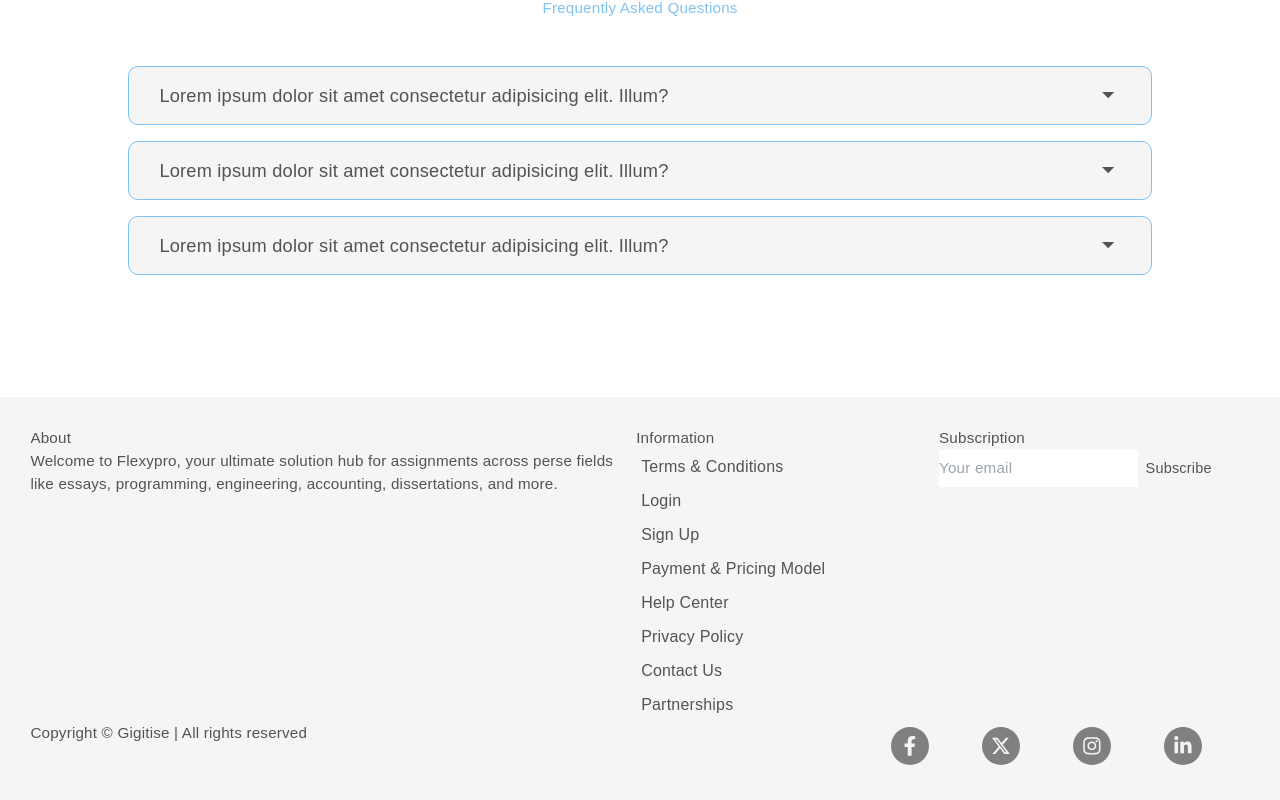
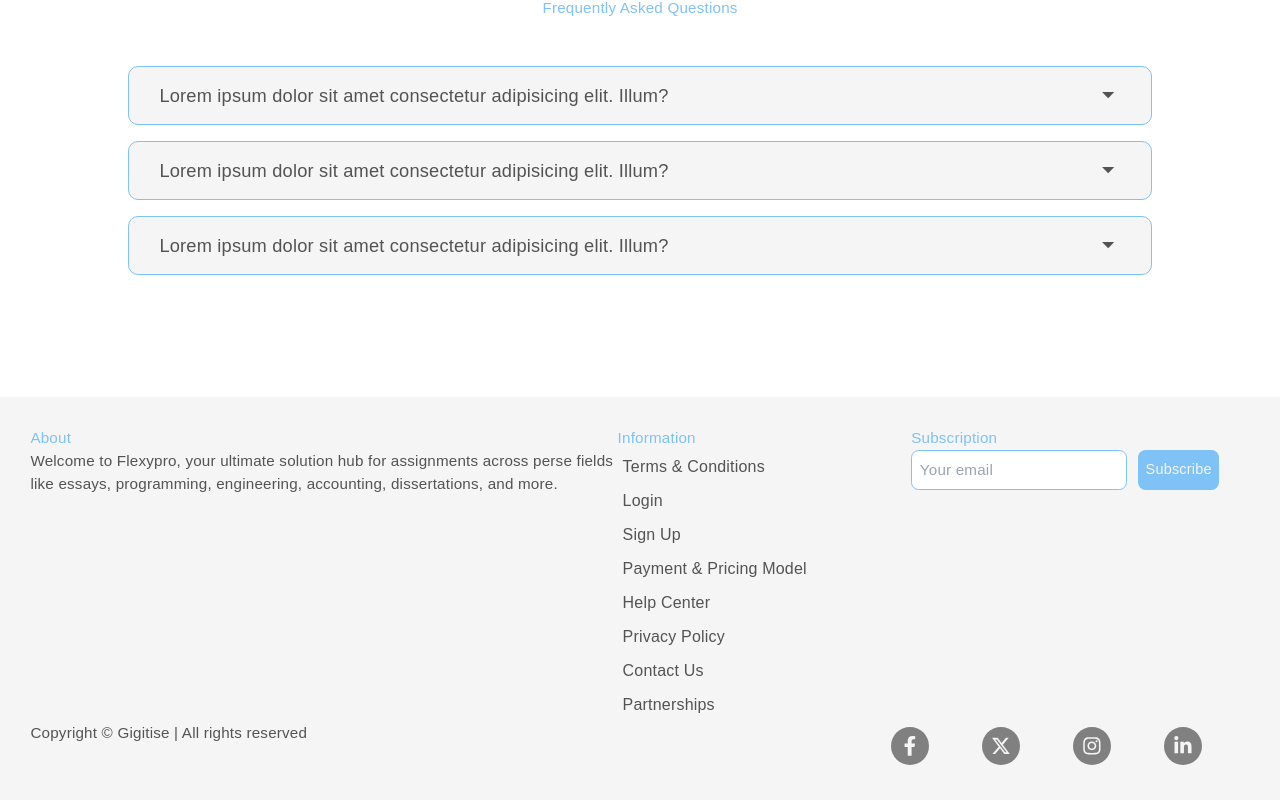
Before and after one commit to Gigitise/landing-page, a React (Vite) app: page / in a window 1280 px wide. Shown: the part 9104-9904 px from the top of the page. Built offline with nearby package versions, Linux system fonts and the light colour scheme.

Commit message:
Add styles to footer

```diff
--- a/src/components/footer/footer.css
+++ b/src/components/footer/footer.css
@@ -3,6 +3,9 @@ footer {
     display: flex;
     flex-direction: column;
     padding: 2rem;
+}
+footer h3 {
+    color: var(--secondary-color);
 }
 
 .container {
@@ -42,11 +45,22 @@ li :hover {
 }
 
 .subscription input {
+    border-radius: 0.5rem;
+    border: 1px solid var(--secondary-color);
+    padding: 0.5rem;
     flex: 1;
+    margin-right: 0.7rem;
+}
+.subscription input:focus {
+    outline: none;
 }
 
 .subscription button {
     padding: 0.5rem;
+    border: none;
+    color: #f5f5f5;
+    border-radius: 0.5rem;
+    background-color: var(--secondary-color);
 }
 
 .social-icons {
@@ -63,3 +77,7 @@ li :hover {
     border-radius: 50%;
     font-size: 1.3rem;
 }
+
+.social-icons a:hover {
+    background-color: var(--secondary-color);
+}
```
